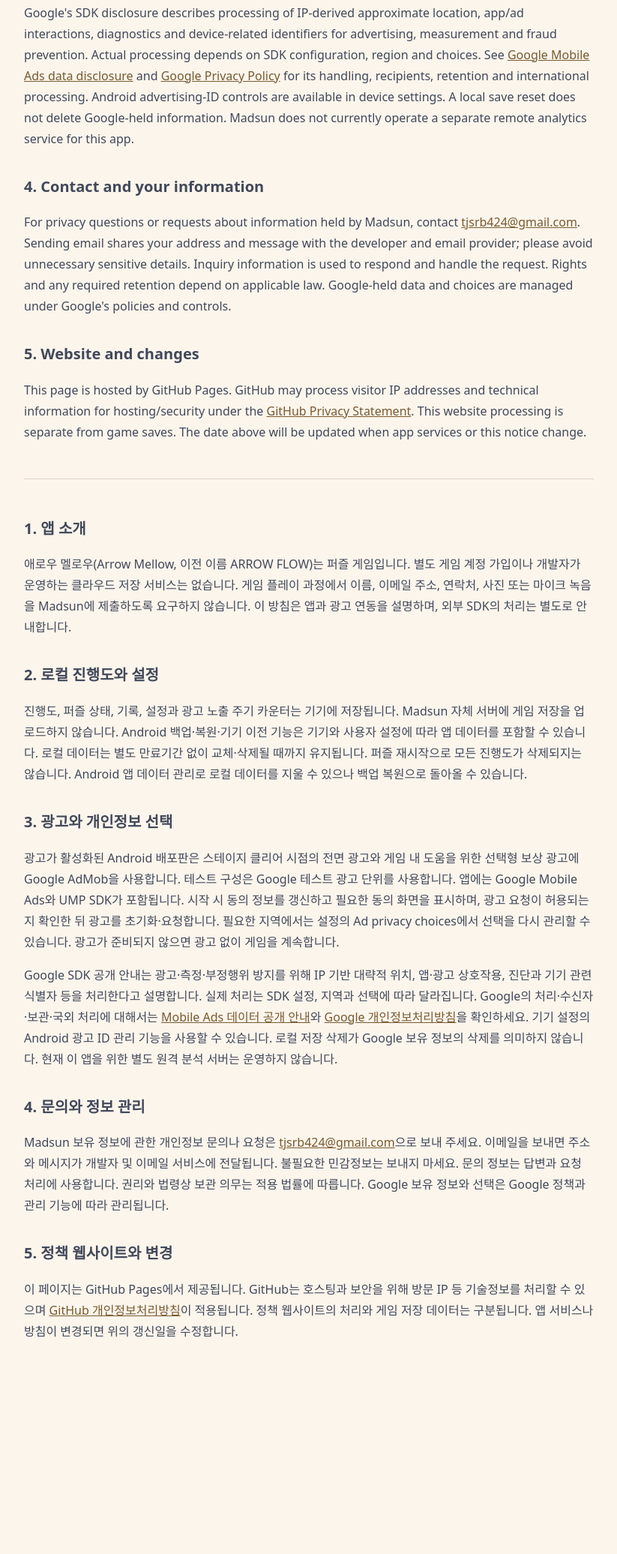
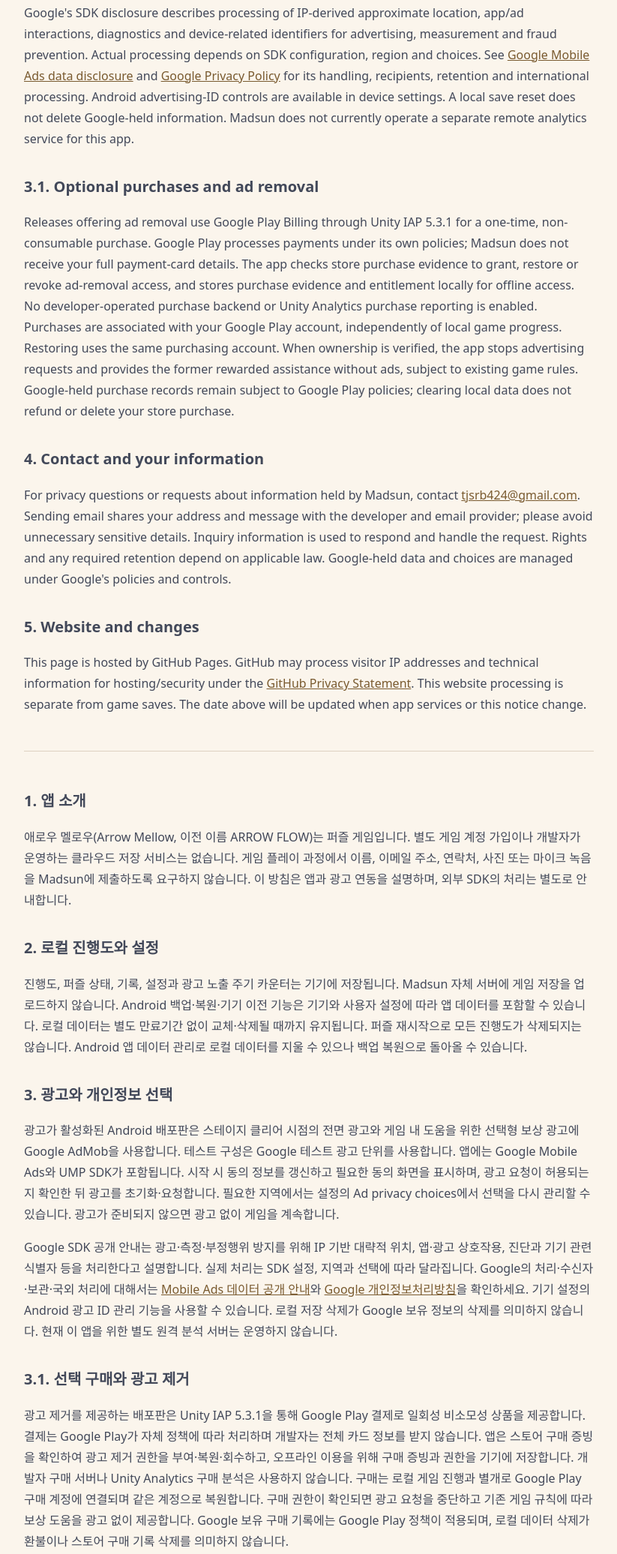
Before and after one commit to tjsrb424/madsun-privacy, a plain HTML site: page arrow-flow.html in a window 1280 px wide. Shown: the part 1073-3145 px from the top of the page at 75% size, without its empty margins (228-1051 px from the left). Before the commit the page ends 2938 px from the top, so only its background shows below. Drawn offline with Linux system fonts and the light colour scheme.

Commit message:
docs: explain Arrow Mellow optional ad removal purchases

```diff
--- a/arrow-flow.html
+++ b/arrow-flow.html
@@ -5,10 +5,12 @@
 <section id="english" lang="en"><h2>1. About this app</h2><p>Arrow Mellow (formerly ARROW FLOW) is a puzzle game. There is no separate game-account registration or developer-operated cloud-save service. Gameplay does not ask you to submit your name, email address, contacts, photographs or microphone recordings to Madsun. This notice covers the app and its advertising integration; third-party SDK processing is described separately.</p>
 <h2>2. Local progress and settings</h2><p>Progress, puzzle states, records, preferences and advertising cadence counters are stored locally. Madsun does not upload these saves to its own server. Android backup, restoration and device-transfer services may include app data according to the device and your settings. Local data has no fixed expiry and remains until replaced or cleared. Restarting a puzzle does not delete all progress. Android app-data controls can clear local data; backups may restore it.</p>
 <h2>3. Advertising and privacy choices</h2><p>Android releases with advertising enabled use Google AdMob for interstitial ads at stage-completion boundaries and optional rewarded ads for in-game help. Test configurations use Google's test advertising units. The app includes the Google Mobile Ads and User Messaging Platform (UMP) SDKs. It updates consent information at launch, displays a required consent form and checks whether advertising requests are permitted before initializing or requesting ads. Where required, Settings provides Ad privacy choices to revisit your choices. If ads are unavailable, play continues.</p><p>Google's SDK disclosure describes processing of IP-derived approximate location, app/ad interactions, diagnostics and device-related identifiers for advertising, measurement and fraud prevention. Actual processing depends on SDK configuration, region and choices. See <a href="https://developers.google.com/admob/android/privacy/play-data-disclosure">Google Mobile Ads data disclosure</a> and <a href="https://policies.google.com/privacy">Google Privacy Policy</a> for its handling, recipients, retention and international processing. Android advertising-ID controls are available in device settings. A local save reset does not delete Google-held information. Madsun does not currently operate a separate remote analytics service for this app.</p>
+<h2>3.1. Optional purchases and ad removal</h2><p>Releases offering ad removal use Google Play Billing through Unity IAP 5.3.1 for a one-time, non-consumable purchase. Google Play processes payments under its own policies; Madsun does not receive your full payment-card details. The app checks store purchase evidence to grant, restore or revoke ad-removal access, and stores purchase evidence and entitlement locally for offline access. No developer-operated purchase backend or Unity Analytics purchase reporting is enabled. Purchases are associated with your Google Play account, independently of local game progress. Restoring uses the same purchasing account. When ownership is verified, the app stops advertising requests and provides the former rewarded assistance without ads, subject to existing game rules. Google-held purchase records remain subject to Google Play policies; clearing local data does not refund or delete your store purchase.</p>
 <h2>4. Contact and your information</h2><p>For privacy questions or requests about information held by Madsun, contact <a href="mailto:tjsrb424@gmail.com">tjsrb424@gmail.com</a>. Sending email shares your address and message with the developer and email provider; please avoid unnecessary sensitive details. Inquiry information is used to respond and handle the request. Rights and any required retention depend on applicable law. Google-held data and choices are managed under Google's policies and controls.</p>
 <h2>5. Website and changes</h2><p>This page is hosted by GitHub Pages. GitHub may process visitor IP addresses and technical information for hosting/security under the <a href="https://docs.github.com/en/site-policy/privacy-policies/github-general-privacy-statement">GitHub Privacy Statement</a>. This website processing is separate from game saves. The date above will be updated when app services or this notice change.</p></section>
 <hr><section id="korean" lang="ko"><h2>1. 앱 소개</h2><p>애로우 멜로우(Arrow Mellow, 이전 이름 ARROW FLOW)는 퍼즐 게임입니다. 별도 게임 계정 가입이나 개발자가 운영하는 클라우드 저장 서비스는 없습니다. 게임 플레이 과정에서 이름, 이메일 주소, 연락처, 사진 또는 마이크 녹음을 Madsun에 제출하도록 요구하지 않습니다. 이 방침은 앱과 광고 연동을 설명하며, 외부 SDK의 처리는 별도로 안내합니다.</p>
 <h2>2. 로컬 진행도와 설정</h2><p>진행도, 퍼즐 상태, 기록, 설정과 광고 노출 주기 카운터는 기기에 저장됩니다. Madsun 자체 서버에 게임 저장을 업로드하지 않습니다. Android 백업·복원·기기 이전 기능은 기기와 사용자 설정에 따라 앱 데이터를 포함할 수 있습니다. 로컬 데이터는 별도 만료기간 없이 교체·삭제될 때까지 유지됩니다. 퍼즐 재시작으로 모든 진행도가 삭제되지는 않습니다. Android 앱 데이터 관리로 로컬 데이터를 지울 수 있으나 백업 복원으로 돌아올 수 있습니다.</p>
 <h2>3. 광고와 개인정보 선택</h2><p>광고가 활성화된 Android 배포판은 스테이지 클리어 시점의 전면 광고와 게임 내 도움을 위한 선택형 보상 광고에 Google AdMob을 사용합니다. 테스트 구성은 Google 테스트 광고 단위를 사용합니다. 앱에는 Google Mobile Ads와 UMP SDK가 포함됩니다. 시작 시 동의 정보를 갱신하고 필요한 동의 화면을 표시하며, 광고 요청이 허용되는지 확인한 뒤 광고를 초기화·요청합니다. 필요한 지역에서는 설정의 Ad privacy choices에서 선택을 다시 관리할 수 있습니다. 광고가 준비되지 않으면 광고 없이 게임을 계속합니다.</p><p>Google SDK 공개 안내는 광고·측정·부정행위 방지를 위해 IP 기반 대략적 위치, 앱·광고 상호작용, 진단과 기기 관련 식별자 등을 처리한다고 설명합니다. 실제 처리는 SDK 설정, 지역과 선택에 따라 달라집니다. Google의 처리·수신자·보관·국외 처리에 대해서는 <a href="https://developers.google.com/admob/android/privacy/play-data-disclosure?hl=ko">Mobile Ads 데이터 공개 안내</a>와 <a href="https://policies.google.com/privacy?hl=ko">Google 개인정보처리방침</a>을 확인하세요. 기기 설정의 Android 광고 ID 관리 기능을 사용할 수 있습니다. 로컬 저장 삭제가 Google 보유 정보의 삭제를 의미하지 않습니다. 현재 이 앱을 위한 별도 원격 분석 서버는 운영하지 않습니다.</p>
+<h2>3.1. 선택 구매와 광고 제거</h2><p>광고 제거를 제공하는 배포판은 Unity IAP 5.3.1을 통해 Google Play 결제로 일회성 비소모성 상품을 제공합니다. 결제는 Google Play가 자체 정책에 따라 처리하며 개발자는 전체 카드 정보를 받지 않습니다. 앱은 스토어 구매 증빙을 확인하여 광고 제거 권한을 부여·복원·회수하고, 오프라인 이용을 위해 구매 증빙과 권한을 기기에 저장합니다. 개발자 구매 서버나 Unity Analytics 구매 분석은 사용하지 않습니다. 구매는 로컬 게임 진행과 별개로 Google Play 구매 계정에 연결되며 같은 계정으로 복원합니다. 구매 권한이 확인되면 광고 요청을 중단하고 기존 게임 규칙에 따라 보상 도움을 광고 없이 제공합니다. Google 보유 구매 기록에는 Google Play 정책이 적용되며, 로컬 데이터 삭제가 환불이나 스토어 구매 기록 삭제를 의미하지 않습니다.</p>
 <h2>4. 문의와 정보 관리</h2><p>Madsun 보유 정보에 관한 개인정보 문의나 요청은 <a href="mailto:tjsrb424@gmail.com">tjsrb424@gmail.com</a>으로 보내 주세요. 이메일을 보내면 주소와 메시지가 개발자 및 이메일 서비스에 전달됩니다. 불필요한 민감정보는 보내지 마세요. 문의 정보는 답변과 요청 처리에 사용합니다. 권리와 법령상 보관 의무는 적용 법률에 따릅니다. Google 보유 정보와 선택은 Google 정책과 관리 기능에 따라 관리됩니다.</p>
 <h2>5. 정책 웹사이트와 변경</h2><p>이 페이지는 GitHub Pages에서 제공됩니다. GitHub는 호스팅과 보안을 위해 방문 IP 등 기술정보를 처리할 수 있으며 <a href="https://docs.github.com/en/site-policy/privacy-policies/github-general-privacy-statement">GitHub 개인정보처리방침</a>이 적용됩니다. 정책 웹사이트의 처리와 게임 저장 데이터는 구분됩니다. 앱 서비스나 방침이 변경되면 위의 갱신일을 수정합니다.</p></section></main></body></html>
```
